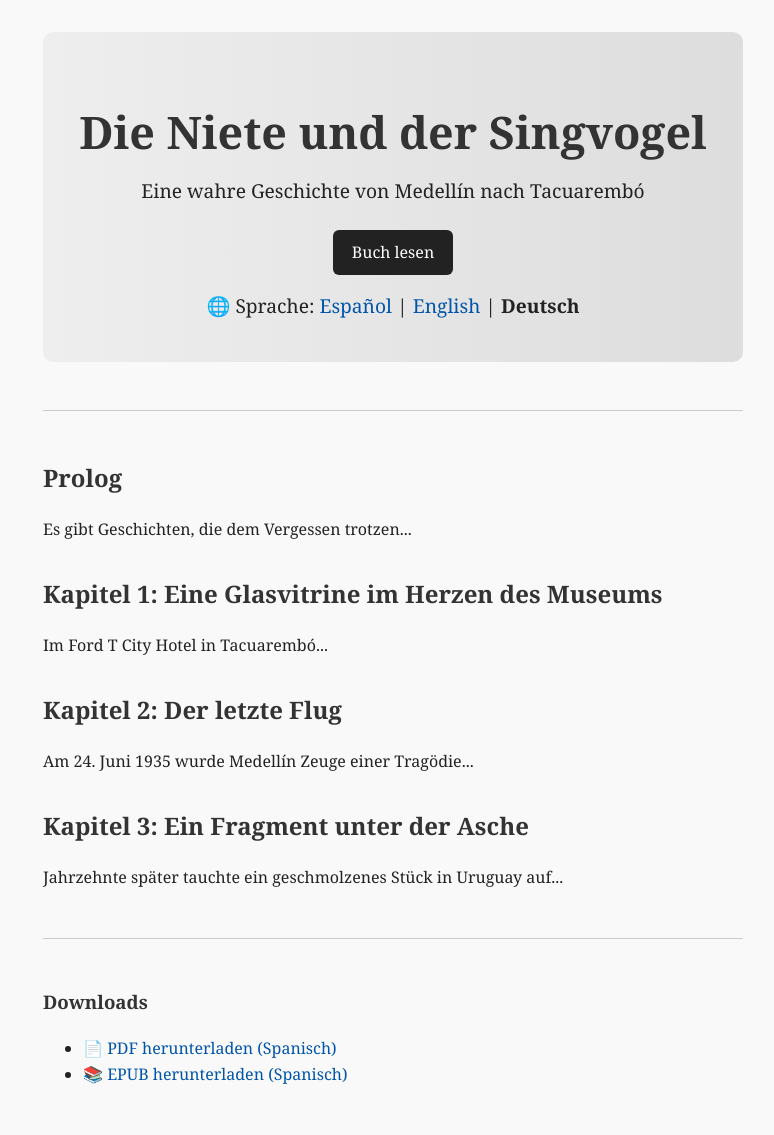
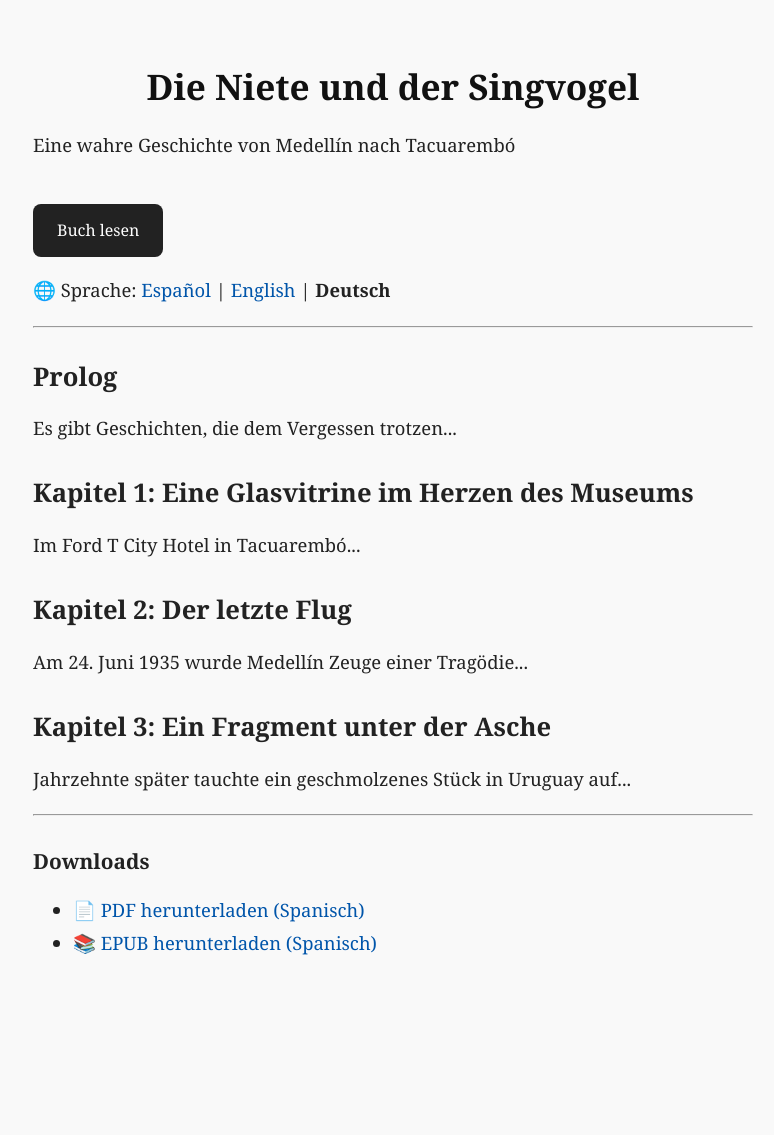
Before and after one commit to maoumas/tp, a PHP site: page /zarzal/de/index.html in a window 1280 px wide. Shown: the whole page, without its empty margins (247-1021 px from the left). After the commit the page ends 955 px from the top, so only its background shows below. Run offline with PHP 8.4, Linux system fonts and the light colour scheme.

Commit message:
Update style.css

```diff
--- a/zarzal/style.css
+++ b/zarzal/style.css
@@ -1,51 +1,86 @@
+/* Estilo base para El Remache y el Zorzal */
 body {
-  font-family: Georgia, serif;
-  line-height: 1.6;
-  max-width: 700px;
+  font-family: Georgia, 'Times New Roman', serif;
+  font-size: 1.15rem;
+  line-height: 1.8;
+  background-color: #f9f9f9;
+  color: #222;
+  max-width: 720px;
   margin: 0 auto;
-  padding: 2rem;
-  background: #f9f9f9;
+  padding: 2rem 1rem;
+}
+
+h1, h2, h3 {
+  font-family: 'Georgia', serif;
   color: #222;
+  margin-top: 2rem;
+  margin-bottom: 1rem;
+  line-height: 1.3;
 }
-h1, h2, h3 {
-  color: #333;
-  margin-top: 2rem;
+
+h1 {
+  font-size: 2.2rem;
+  text-align: center;
+  color: #111;
 }
+
+h2 {
+  font-size: 1.6rem;
+}
+
+h3 {
+  font-size: 1.3rem;
+}
+
+p {
+  margin-bottom: 1.2rem;
+  text-align: justify;
+}
+
 a {
   color: #0055aa;
   text-decoration: none;
+  font-weight: 500;
 }
+
 a:hover {
   text-decoration: underline;
 }
-hr {
-  margin: 3rem 0;
-  border: none;
-  border-top: 1px solid #ccc;
-}
-.hero {
-  background: linear-gradient(to right, #eee, #ddd);
-  padding: 2rem;
-  text-align: center;
-  border-radius: 10px;
-}
-.hero h1 {
-  font-size: 2.8rem;
-  margin-bottom: 0.5rem;
-}
-.hero p {
-  font-size: 1.2rem;
-  margin: 0.5rem 0;
-}
+
 .btn {
+  display: inline-block;
+  margin-top: 1.5rem;
+  padding: 0.75rem 1.5rem;
+  font-size: 1rem;
+  border-radius: 8px;
   background-color: #222;
   color: #fff;
-  padding: 0.6rem 1.2rem;
-  border-radius: 6px;
   text-decoration: none;
-  margin-top: 1rem;
-  display: inline-block;
+  transition: background-color 0.3s ease;
 }
+
 .btn:hover {
   background-color: #0055aa;
 }
+
+.selector {
+  margin-top: 2rem;
+  text-align: center;
+}
+
+select {
+  padding: 0.5rem 1rem;
+  font-size: 1rem;
+  border-radius: 6px;
+  border: 1px solid #ccc;
+  margin-top: 0.5rem;
+}
+
+footer {
+  margin-top: 4rem;
+  text-align: center;
+  font-size: 0.9rem;
+  color: #666;
+  border-top: 1px solid #ccc;
+  padding-top: 2rem;
+}
```
